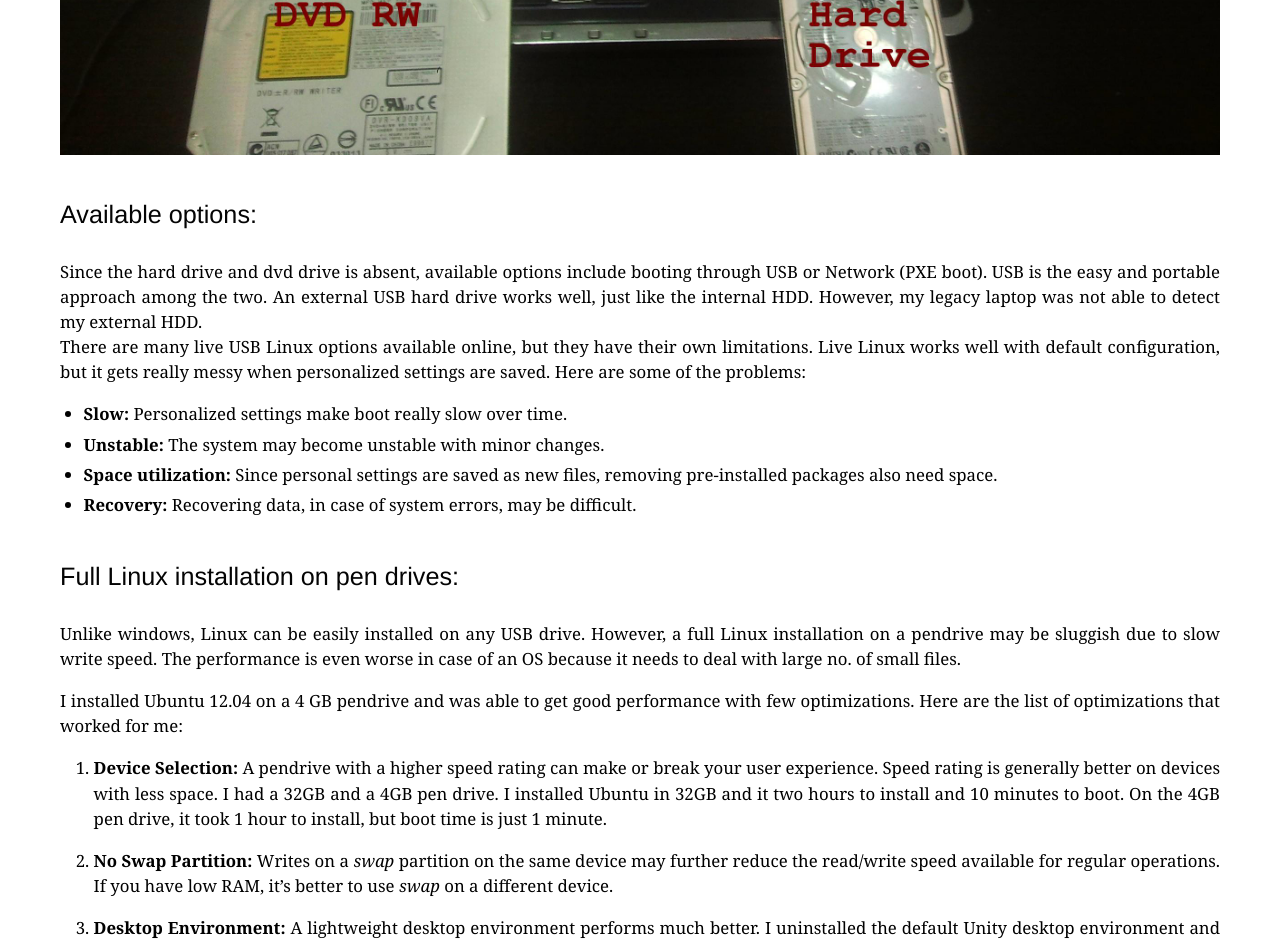
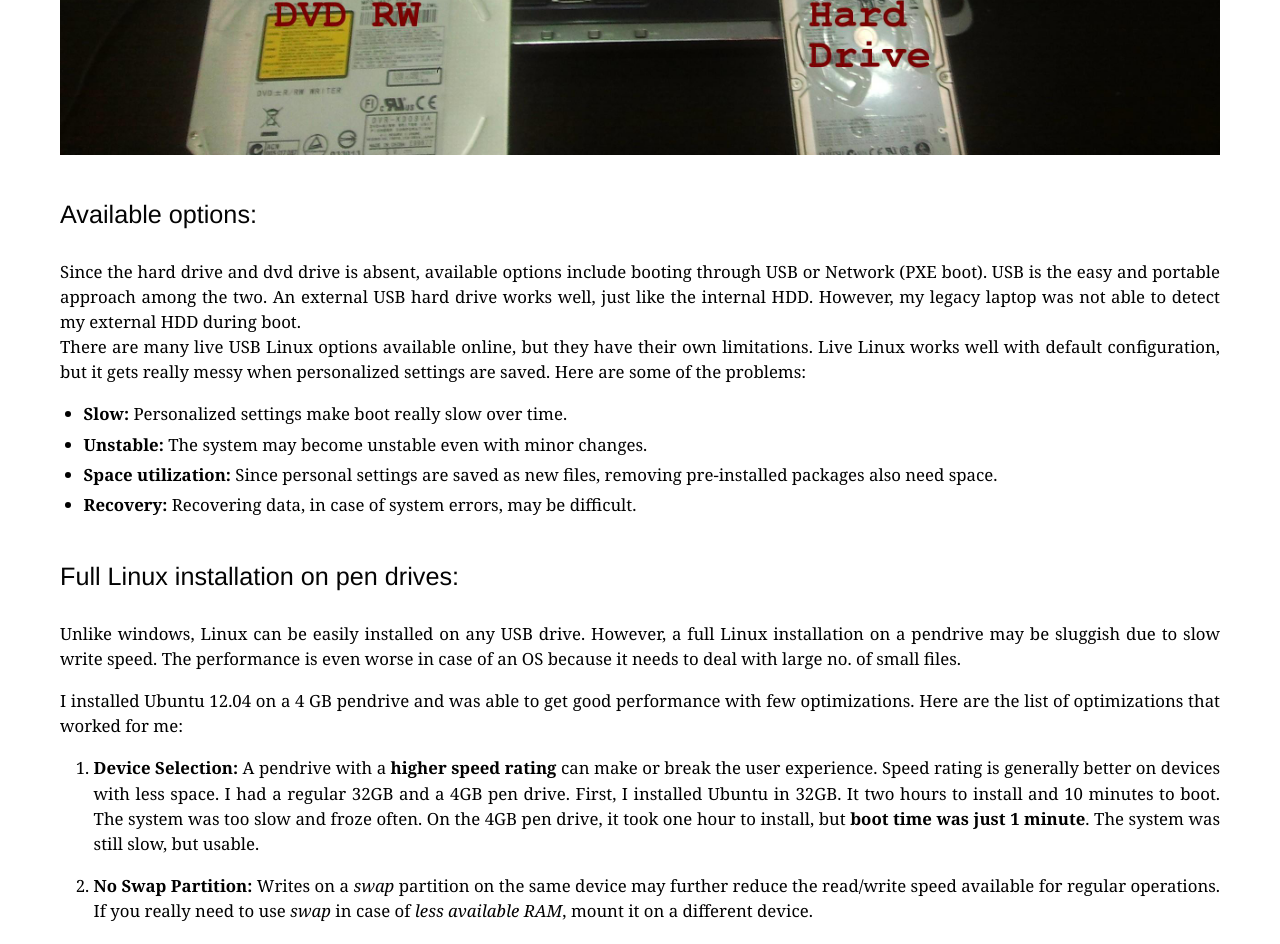
Before and after one commit to rohit01/blog_backup, a Jekyll site: the page built from _posts/2014-05-14-ubuntu-on-a-legacy-laptop-without-hdd.md, in a window 1280 px wide and 1400 px high, scrolled down 1201 px. Shown: the top 944 px of the window. Built offline with Jekyll 4.4.1, drawn with Linux system fonts in a browser that asks for light colours; some web fonts are replaced; Markdown is read by kramdown in place of the engine named in the settings; comment, search, counter and statistics services are not loaded; some of the changed text lies outside the part shown.

Commit message:
Folder rename and blog fixes

```diff
--- a/_posts/2014-05-14-ubuntu-on-a-legacy-laptop-without-hdd.md
+++ b/_posts/2014-05-14-ubuntu-on-a-legacy-laptop-without-hdd.md
@@ -8,15 +8,15 @@
 
 I have a 6 year old legacy laptop with **impaired battery, DVD drive and hard drive**. It lay unused for over a year, but recently, I decided to use it like a full fledge Linux laptop. Here's the screenshot of my laptop running the latest version of *Firefox in Ubuntu 12.04*:
 
-![Ubuntu 12.04 Legacy Laptop](/res/posts/pendrive-ubuntu-full-installation/ubuntu_12.04.jpg)
+![Ubuntu 12.04 Legacy Laptop](/res/posts/ubuntu-on-a-legacy-laptop-without-hdd/ubuntu_12.04.jpg)
 
 ##### Available options:
 
-Since the hard drive and dvd drive is absent, available options include booting through USB or Network (PXE boot). USB is the easy and portable approach among the two. An external USB hard drive works well, just like the internal HDD. However, my legacy laptop was not able to detect my external HDD.
+Since the hard drive and dvd drive is absent, available options include booting through USB or Network (PXE boot). USB is the easy and portable approach among the two. An external USB hard drive works well, just like the internal HDD. However, my legacy laptop was not able to detect my external HDD during boot.
 There are many live USB Linux options available online, but they have their own limitations. Live Linux works well with default configuration, but it gets really messy when personalized settings are saved. Here are some of the problems:
 
 * **Slow:** Personalized settings make boot really slow over time.
-* **Unstable:** The system may become unstable with minor changes.
+* **Unstable:** The system may become unstable even with minor changes.
 * **Space utilization:** Since personal settings are saved as new files, removing pre-installed packages also need space.
 * **Recovery:** Recovering data, in case of system errors, may be difficult.
 
@@ -26,17 +26,17 @@
 
 I installed Ubuntu 12.04 on a 4 GB pendrive and was able to get good performance with few optimizations. Here are the list of optimizations that worked for me:
 
-1. **Device Selection:** A pendrive with a higher speed rating can make or break your user experience. Speed rating is generally better on devices with less space. I had a 32GB and a 4GB pen drive. I installed Ubuntu in 32GB and it two hours to install and 10 minutes to boot. On the 4GB pen drive, it took 1 hour to install, but boot time is just 1 minute.
+1. **Device Selection:** A pendrive with a **higher speed rating** can make or break the user experience. Speed rating is generally better on devices with less space. I had a regular 32GB and a 4GB pen drive. First, I installed Ubuntu in 32GB. It two hours to install and 10 minutes to boot. The system was too slow and froze often. On the 4GB pen drive, it took one hour to install, but **boot time was just 1 minute**. The system was still slow, but usable.
 
-2. **No Swap Partition:** Writes on a *swap* partition on the same device may further reduce the read/write speed available for regular operations. If you have low RAM, it's better to use *swap* on a different device.
+2. **No Swap Partition:** Writes on a *swap* partition on the same device may further reduce the read/write speed available for regular operations. If you really need to use *swap* in case of *less available RAM*, mount it on a different device.
 
-3. **Desktop Environment:** A lightweight desktop environment performs much better. I uninstalled the default Unity desktop environment and replaced it with LXDE.
+3. **Desktop Environment:** A lightweight desktop environment performs much better. I uninstalled the default Unity desktop environment and replaced it with **LXDE**.
 
-4. **Web Browser:** I tried different browsers and found that google chrome and chromium works best. Firefox and most lightweight browsers are slow and freeze often.
+4. **Web Browser:** I tried different browsers and found that **google chrome and chromium works best**. Firefox and most lightweight browsers, viz.: midori, are slow and freeze often.
 
 ##### Easy instructions for Ubuntu 12.04:
 
-* Install Ubuntu on the pendrive just like a regular installation.
+* Install Ubuntu on the pendrive just like a regular ubuntu installation.
 * Download and execute the following shell script:
 
 <script src="http://gist-it.appspot.com/github/rohit01/unity-to-lxde/blob/master/ubuntu_lxde.sh"></script>
```
Also changed, not shown: res/posts/ubuntu-on-a-legacy-laptop-without-hdd/ubuntu_12.04.jpg (renamed from res/posts/pendrive-ubuntu-full-installation/ubuntu_12.04.jpg).
